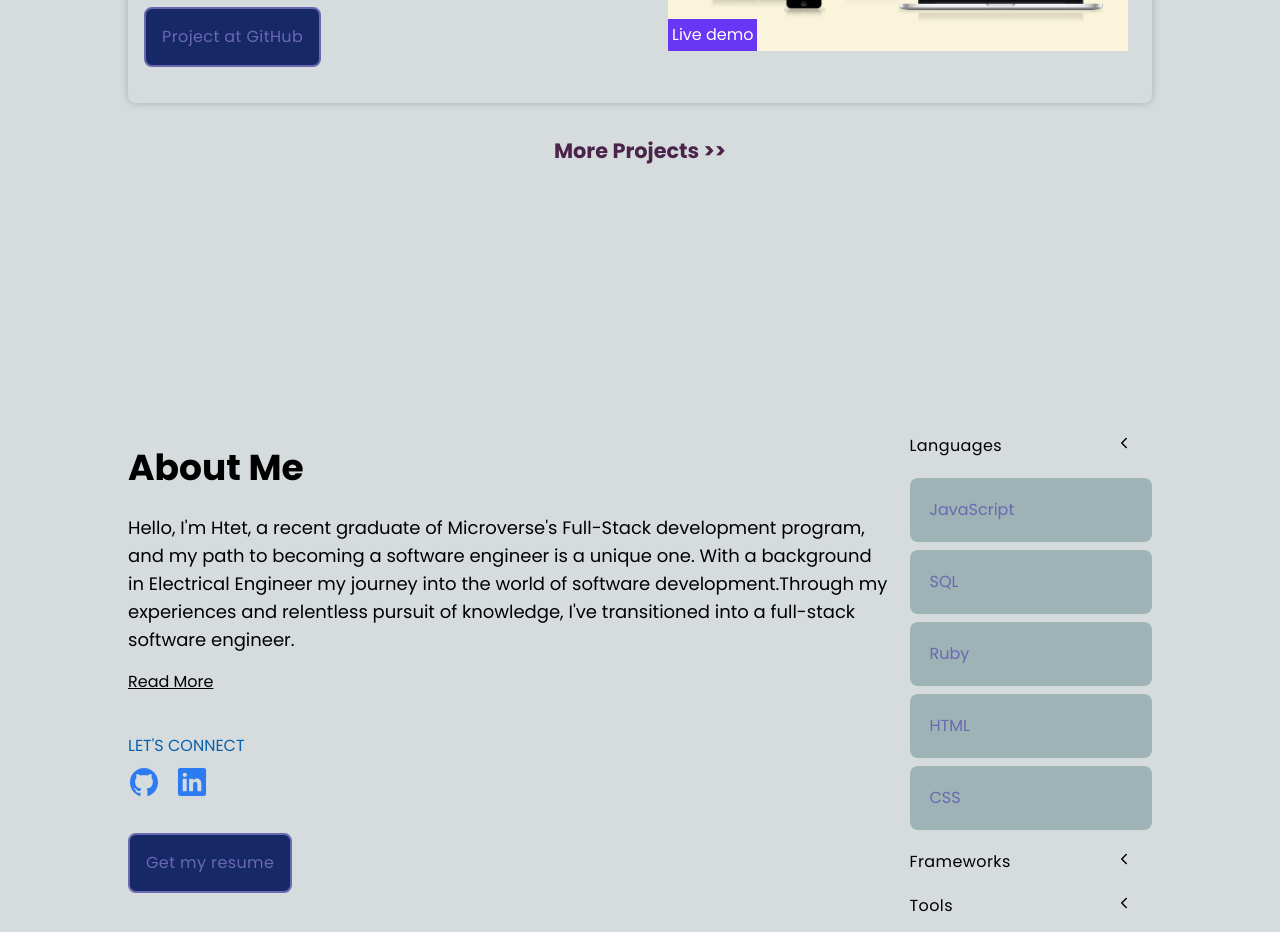
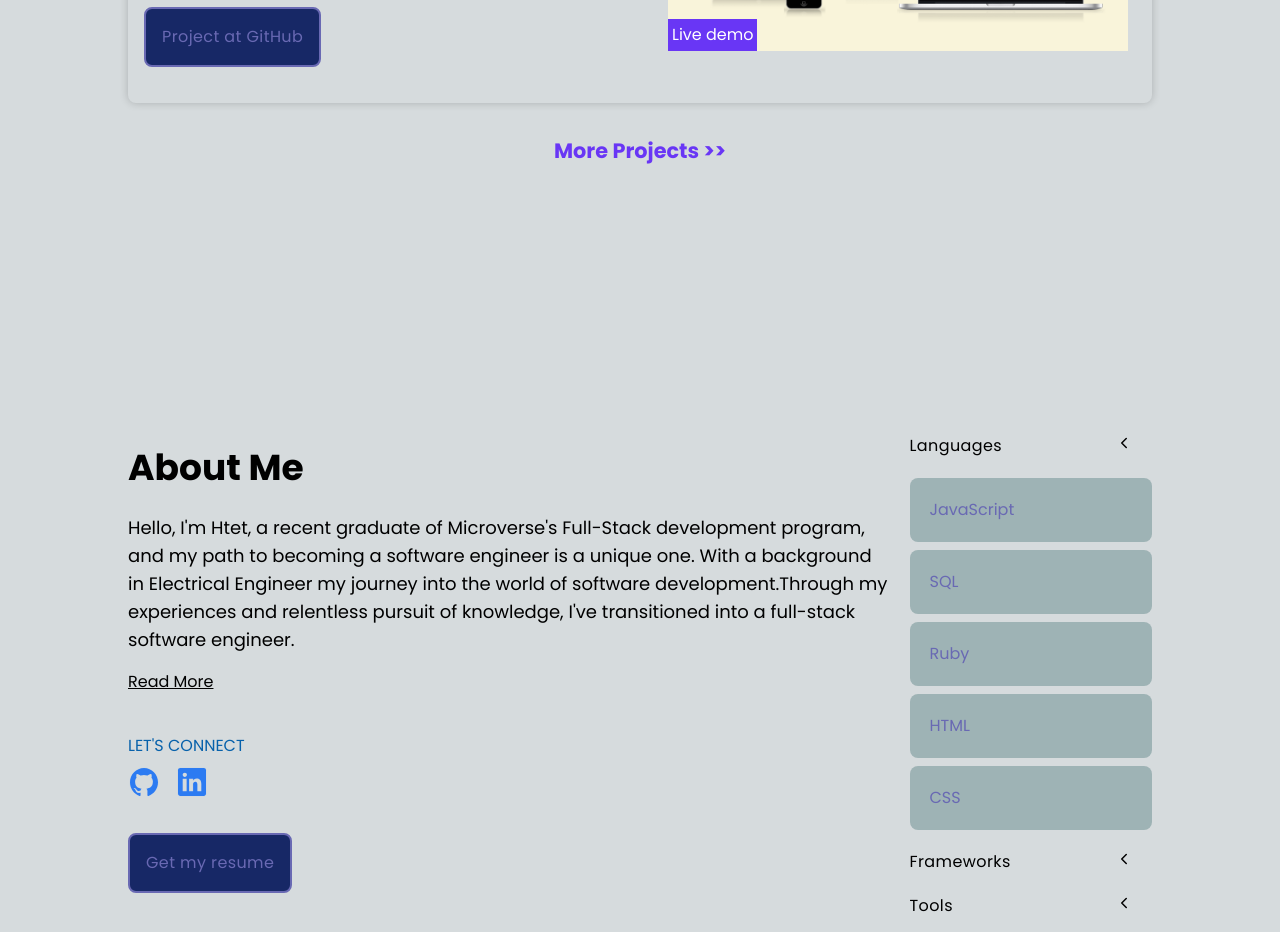
Before and after one commit to YoutLone/My-Portfolio, a React (Create React App) app: page / in a window 1280 px wide. Shown: the part 2580-3512 px from the top of the page. Built offline with nearby package versions, Linux system fonts and the light colour scheme.

Commit message:
Update of project component

```diff
--- a/src/components/Projects.jsx
+++ b/src/components/Projects.jsx
@@ -62,9 +62,9 @@ const Projects = () => (
         href="https://github.com/YoutLone"
         target="_blank"
         rel="noreferrer"
-        className="text-logoColor6 hover:underline"
+        className="text-logoColor4 hover:underline"
       >
-        <h2 className="text-logoColor4">More Projects &gt;&gt; </h2>
+        <h2 className="text-logoColor3">More Projects &gt;&gt; </h2>
       </a>
     </ul>
   </Section>
```
